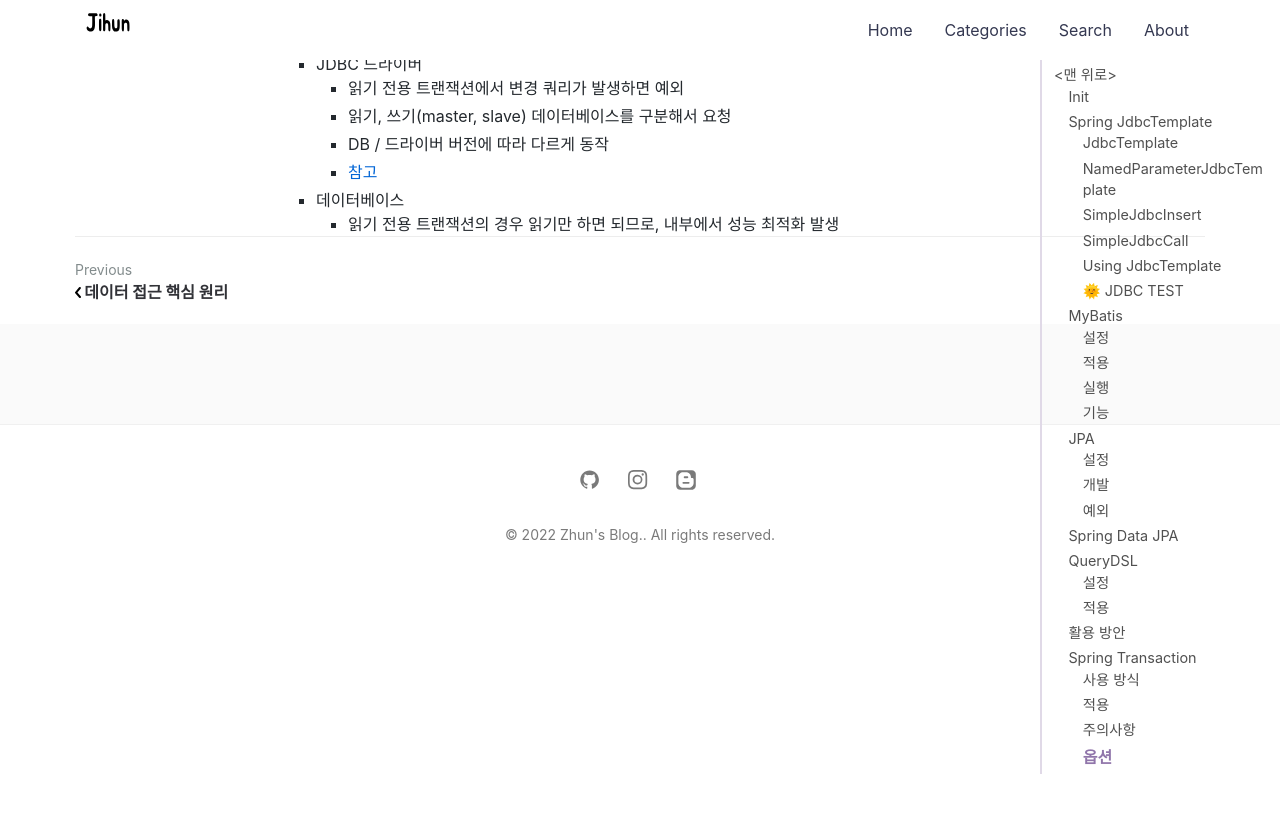
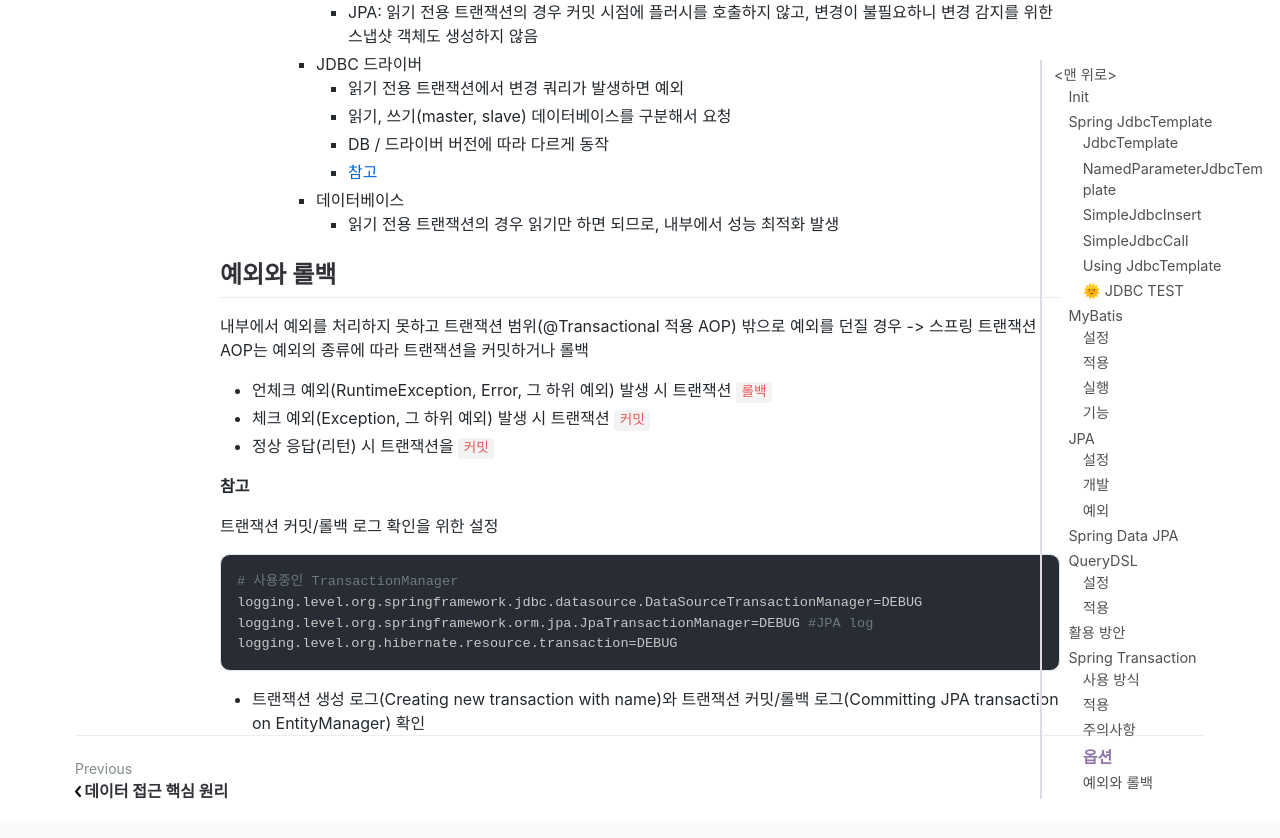
Before and after one commit to jihunparkme/jihunparkme.github.io, a Jekyll site: the page built from _posts/2022-08-08-Spring-DB-Part2.md, in a window 1280 px wide and 900 px high, scrolled down 24398 px. Shown: the top 838 px of the window. Built offline with Jekyll 4.4.1, drawn with Linux system fonts in a browser that asks for light colours; nearby versions of some CDN libraries; comment, search, counter and statistics services are not loaded; some of the changed text lies outside the part shown.

Commit message:
[Spring Transaction] 예외와 트랜잭션 커밋, 롤백 소개

````diff
--- a/_posts/2022-08-08-Spring-DB-Part2.md
+++ b/_posts/2022-08-08-Spring-DB-Part2.md
@@ -1001,3 +1001,23 @@ public void init2() {
       - [참고](https://dev.mysql.com/doc/connector-j/8.0/en/connector-j-source-replicareplication-connection.html)
     - 데이터베이스
       - 읽기 전용 트랜잭션의 경우 읽기만 하면 되므로, 내부에서 성능 최적화 발생
+
+## 예외와 롤백
+
+내부에서 예외를 처리하지 못하고 트랜잭션 범위(@Transactional 적용 AOP) 밖으로 예외를 던질 경우 -> 스프링 트랜잭션 AOP는 예외의 종류에 따라 트랜잭션을 커밋하거나 롤백
+- 언체크 예외(RuntimeException, Error, 그 하위 예외) 발생 시 트랜잭션 `롤백`
+- 체크 예외(Exception, 그 하위 예외) 발생 시 트랜잭션 `커밋`
+- 정상 응답(리턴) 시 트랜잭션을 `커밋`
+
+**참고**
+
+트랜잭션 커밋/롤백 로그 확인을 위한 설정
+
+```gradle
+# 사용중인 TransactionManager
+logging.level.org.springframework.jdbc.datasource.DataSourceTransactionManager=DEBUG
+logging.level.org.springframework.orm.jpa.JpaTransactionManager=DEBUG #JPA log
+logging.level.org.hibernate.resource.transaction=DEBUG
+```
+
+- 트랜잭션 생성 로그(Creating new transaction with name)와 트랜잭션 커밋/롤백 로그(Committing JPA transaction on EntityManager) 확인
````
